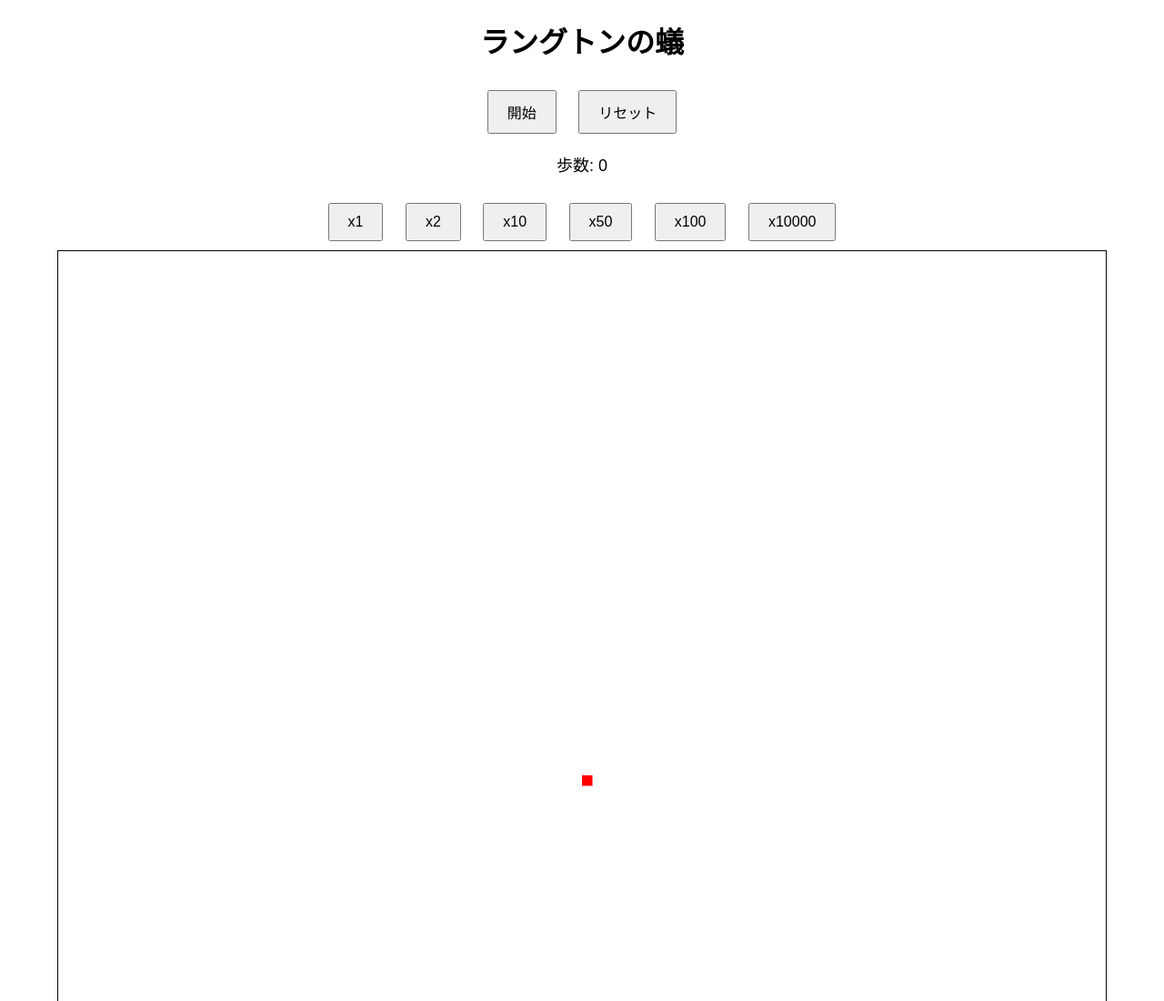
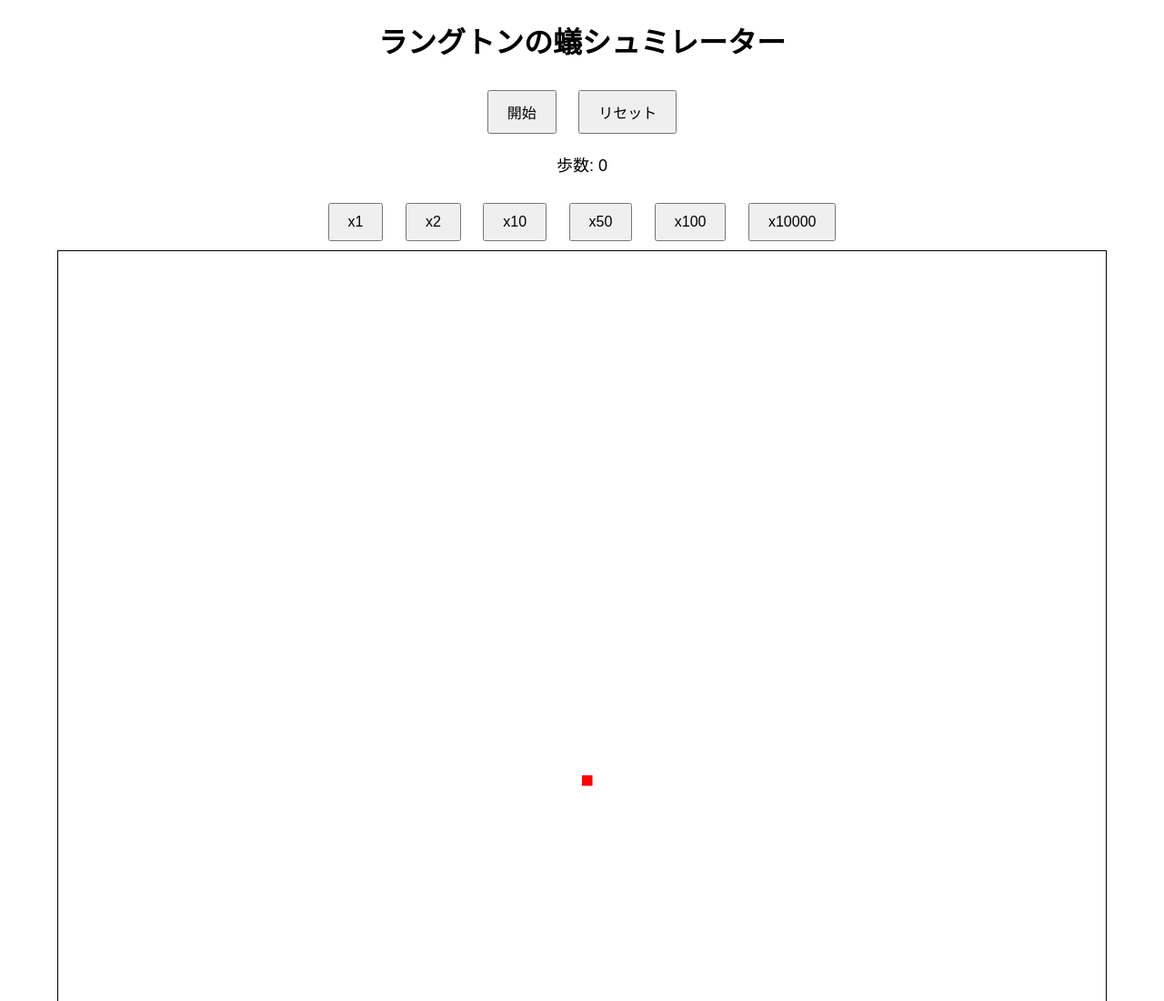
Before and after one commit to rarcns/LangTonAnt, a plain HTML site: page index.html in a window 1280 px wide. Shown: the top 1100 px of the page at 91% size. Drawn offline with Linux system fonts and the light colour scheme.

Commit message:
Update index.html

```diff
--- a/index.html
+++ b/index.html
@@ -32,7 +32,7 @@
     </style>
 </head>
 <body>
-    <h1>ラングトンの蟻</h1>
+    <h1>ラングトンの蟻シュミレーター</h1>
     <button id="start-btn">開始</button>
     <button id="reset-btn">リセット</button>
     <div id="step-count">歩数: 0</div>
```
